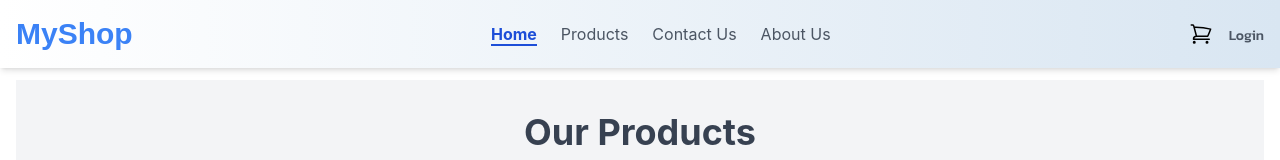
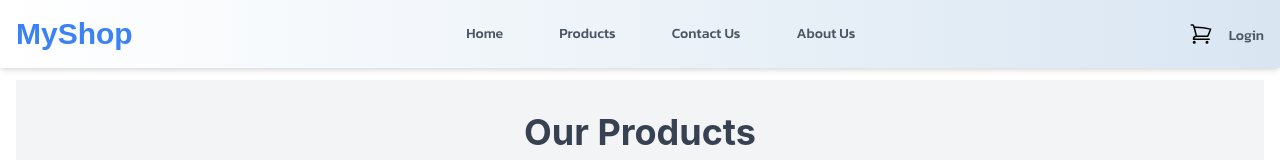
Before and after one commit to elijaholusegun21/myShop, a React (Create React App) app: page / in a window 1280 px wide. Shown: the top 160 px of the page. Built offline with nearby package versions, Linux system fonts and the light colour scheme; no server answers; a web font is replaced by a local one.

Commit message:
updated the hamburger menu function

```diff
--- a/src/component/Navbar.js
+++ b/src/component/Navbar.js
@@ -1,5 +1,5 @@
 import { useState } from "react";
-import { NavLink } from "react-router-dom";
+import { Link } from "react-router-dom";
 import { useCart } from "../context/cartContext";
 import { useAuth } from "../context/AuthContext"; // Import the AuthContext
 
@@ -21,76 +21,48 @@ const Navbar = () => {
         {/* Links for Desktop */}
         <ul className={`absolute top-full left-0 w-full bg-white flex-col justify-center z-10 items-center md:bg-transparent md:relative md:flex md:flex-row md:space-x-6 md:w-auto ${isMenuOpen ? 'block' : 'hidden'}`}>
           <li>
-            <NavLink
-              exact
-              to="/"
-              className={({ isActive }) =>
-                isActive ? "font-bold text-blue-700 border-b-2 border-blue-700" : "text-gray-600 hover:text-blue-500"
-              }
-            >
-              Home
-            </NavLink>
+            <Link to="/" className="block px-4 py-2 text-gray-600 hover:text-blue-500 font-Kanit font-medium text-sm text-center">Home</Link>
           </li>
           <li>
-            <NavLink
-              to="/products"
-              className={({ isActive }) =>
-                isActive ? "font-bold text-blue-700 border-b-2 border-blue-700" : "text-gray-600 hover:text-blue-500"
-              }
-            >
-              Products
-            </NavLink>
+            <Link to="/products" className="block px-4 py-2 text-gray-600 hover:text-blue-500 font-Kanit font-medium text-sm text-center">Products</Link>
           </li>
           <li>
-            <NavLink
-              to="/contact"
-              className={({ isActive }) =>
-                isActive ? "font-bold text-blue-700 border-b-2 border-blue-700" : "text-gray-600 hover:text-blue-500"
-              }
-            >
-              Contact Us
-            </NavLink>
+            <Link to="/contact" className="block px-4 py-2 text-gray-600 hover:text-blue-500 font-Kanit font-medium text-sm text-center">Contact Us</Link>
           </li>
           <li>
-            <NavLink
-              to="/about"
-              className={({ isActive }) =>
-                isActive ? "font-bold text-blue-700 border-b-2 border-blue-700" : "text-gray-600 hover:text-blue-500"
-              }
-            >
-              About Us
-            </NavLink>
+            <Link to="/about" className="block px-4 py-2 text-gray-600 hover:text-blue-500 font-Kanit font-medium text-sm text-center">About Us</Link>
           </li>
         </ul>
 
         {/* Cart/Account Icons */}
         <ul className="flex items-center space-x-4">
           <li>
-            <NavLink to="/cart" className="flex items-center relative">
+            <Link to="/cart" className="flex items-center relative">
               <svg className="h-6 w-6" xmlns="http://www.w3.org/2000/svg" fill="none" viewBox="0 0 24 24" strokeWidth="1.5" stroke="currentColor">
                 <path strokeLinecap="round" strokeLinejoin="round" d="M2.25 3h1.386c.51 0 .955.343 1.087.835l.383 1.437M7.5 14.25a3 3 0 0 0-3 3h15.75m-12.75-3h11.218c1.121-2.3 2.1-4.684 2.924-7.138a60.114 60.114 0 0 0-16.536-1.84M7.5 14.25 5.106 5.272M6 20.25a.75.75 0 1 1-1.5 0 .75.75 0 0 1 1.5 0Zm12.75 0a.75.75 0 1 1-1.5 0 .75.75 0 0 1 1.5 0Z" />
               </svg>
+
               {cartItems.length > 0 && (
                 <span className="absolute top-0 right-0 bg-red-500 text-white text-xs rounded-full px-1">
                   {cartItems.length}
                 </span>
               )}
-            </NavLink>
+            </Link>
           </li>
 
           {/* Show Account link or Name based on user state */}
           <li>
             {user ? (
               <div className="flex items-center">
-                <NavLink to="/account" className="text-gray-600 hover:text-blue-500 font-Kanit font-medium text-sm">
+                <Link to="/account" className="text-gray-600 hover:text-blue-500 font-Kanit font-medium text-sm">
                   {user.name} {/* Display user's name */}
-                </NavLink>
+                </Link>
                 <button onClick={logout} className="text-red-500 ml-4 font-Kanit font-medium text-sm">
                   Logout
                 </button>
               </div>
             ) : (
-              <NavLink to="/loginForm" className="text-gray-600 hover:text-blue-500 font-Kanit font-medium text-sm">Login</NavLink>
+              <Link to="/loginForm" className="text-gray-600 hover:text-blue-500 font-Kanit font-medium text-sm">Login</Link>
             )}
           </li>
         </ul>
@@ -98,6 +70,18 @@ const Navbar = () => {
         {/* Mobile Hamburger Menu */}
         <div className="md:hidden">
           <button onClick={toggleMenu} className="text-gray-600">
+            {isMenuOpen ? (
+              <svg
+                className="w-6 h-6"
+                xmlns="http://www.w3.org/2000/svg"
+                fill="none"
+                viewBox="0 0 24 24"
+                strokeWidth="1.5"
+                stroke="currentColor"
+              >
+                <path strokeLinecap="round" strokeLinejoin="round" d="M6 18L18 6M6 6l12 12" />
+              </svg>
+            ) : (
               <svg
                 className="w-6 h-6"
                 xmlns="http://www.w3.org/2000/svg"
@@ -108,6 +92,7 @@ const Navbar = () => {
               >
                 <path strokeLinecap="round" strokeLinejoin="round" d="M3.75 6.75h16.5M3.75 12h16.5m-16.5 5.25h16.5" />
               </svg>
+            )}
           </button>
         </div>
       </div>
```
Lines whose indentation alone changed are shown as unchanged.
